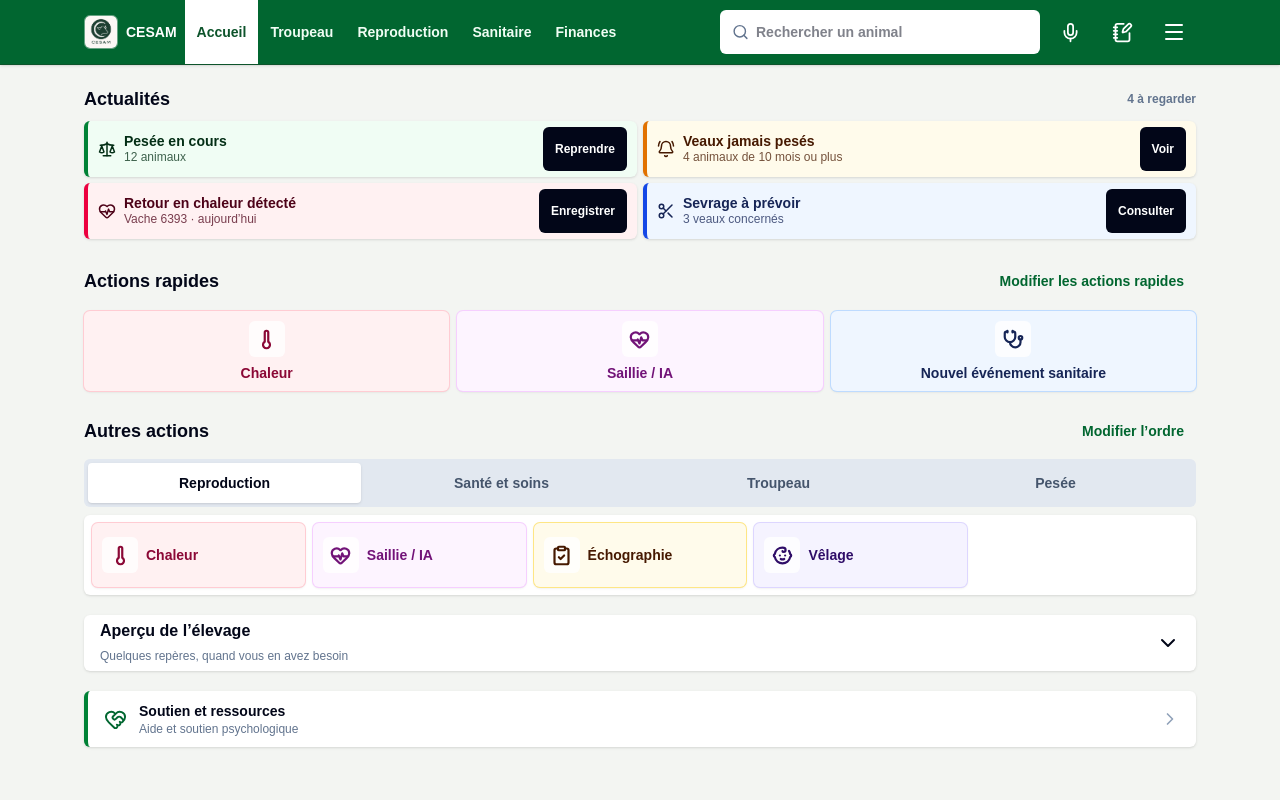
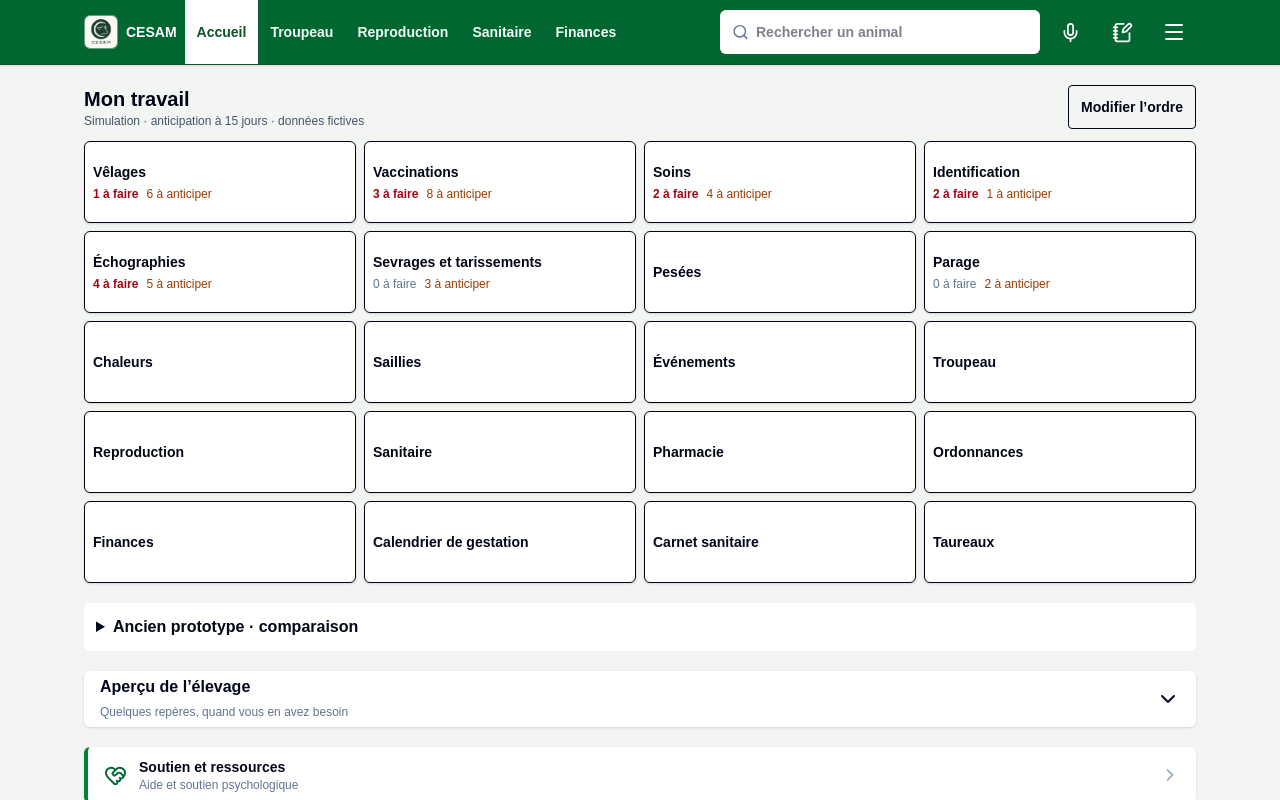
Before and after one commit to quentin12200/cesam, a Next.js app: page /prototype-accueil-v3 in a window 1280 px wide. Built offline with nearby package versions, Linux system fonts and the light colour scheme.

Commit message:
Lab : prototype Mon travail avec échéances et ordre personnalisable

```diff
--- a/app/prototype-accueil-v3/PrototypeAccueilV3.tsx
+++ b/app/prototype-accueil-v3/PrototypeAccueilV3.tsx
@@ -115,7 +115,8 @@ export default function PrototypeAccueilV3() {
       />
 
       <main className="mx-auto w-full max-w-6xl px-3 py-3 sm:px-5 sm:py-5">
-        <NewsSection onSimulate={simulate} />
+        <WorkBoard />
+        <details className="mt-5 rounded-md bg-white p-3"><summary className="cursor-pointer font-bold">Ancien prototype · comparaison</summary>
 
         <section className="mt-5" aria-labelledby="daily-title">
           <div className="mb-2 flex items-center justify-between gap-3">
@@ -135,6 +136,7 @@ export default function PrototypeAccueilV3() {
           </div>
         </section>
 
+        </details>
         <section className="mt-5 overflow-hidden rounded-md bg-white shadow-sm">
           <button type="button" onClick={() => setOverviewOpen((open) => !open)} className="flex min-h-14 w-full items-center justify-between px-4 text-left" aria-expanded={overviewOpen}>
             <span><strong className="block font-black">Aperçu de l’élevage</strong><span className="text-xs text-slate-500">Quelques repères, quand vous en avez besoin</span></span>
@@ -406,3 +408,30 @@ function FavoritesEditor({ favorites, onChange, onClose, onAction }: { favorites
 function ExitDialog({ onClose, onSelect }: { onClose: () => void; onSelect: (reason: string) => void }) {
   return <div className="fixed inset-0 z-50 flex items-end justify-center bg-black/45 sm:items-center sm:p-4" onMouseDown={onClose}><section role="dialog" aria-modal="true" aria-labelledby="exit-title" onMouseDown={(event) => event.stopPropagation()} className="w-full max-w-md rounded-t-lg bg-white p-4 shadow-2xl sm:rounded-lg"><div className="flex items-center justify-between"><div><h2 id="exit-title" className="text-lg font-black">Sortir un animal</h2><p className="text-xs text-slate-500">Simulation des motifs issus de SINal</p></div><button type="button" onClick={onClose} className="p-2" aria-label="Fermer"><X /></button></div><div className="mt-4 space-y-2">{PROTOTYPE_EXIT_REASONS.map((reason) => <button key={reason} type="button" onClick={() => onSelect(reason)} className="flex min-h-12 w-full items-center rounded-md border border-slate-200 px-3 text-left text-sm font-bold hover:bg-slate-50">{reason}</button>)}</div></section></div>;
 }
+
+const WORK_ITEMS = [
+  ["Vêlages", 1, 6], ["Vaccinations", 3, 8], ["Soins", 2, 4],
+  ["Identification", 2, 1], ["Échographies", 4, 5], ["Sevrages et tarissements", 0, 3],
+  ["Pesées", null, null], ["Parage", 0, 2], ["Chaleurs", null, null], ["Saillies", null, null],
+  ["Événements", null, null], ["Troupeau", null, null], ["Reproduction", null, null],
+  ["Sanitaire", null, null], ["Pharmacie", null, null], ["Ordonnances", null, null],
+  ["Finances", null, null], ["Calendrier de gestation", null, null], ["Carnet sanitaire", null, null], ["Taureaux", null, null],
+] as const;
+function WorkBoard() {
+  const [order, setOrder] = useState(WORK_ITEMS.map((_, i) => i));
+  const [editing, setEditing] = useState(false);
+  const [active, setActive] = useState<number | null>(null);
+  const [period, setPeriod] = useState<"now" | "soon">("now");
+  function move(index: number, delta: number) {
+    setOrder(current => { const next = [...current]; const target = index + delta;
+      if (target < 0 || target >= next.length) return current;
+      [next[index], next[target]] = [next[target], next[index]]; return next; });
+  }
+  const item = active === null ? null : WORK_ITEMS[active];
+  const count = item ? item[period === "now" ? 1 : 2] : null;
+  return <section aria-label="Mon travail" className="space-y-3">
+    <div className="flex flex-wrap items-center justify-between gap-2"><div><h2 className="text-xl font-black">Mon travail</h2><p className="text-xs text-slate-600">Simulation · anticipation à 15 jours · données fictives</p></div><button type="button" onClick={() => setEditing(!editing)} className="min-h-11 rounded border px-3 text-sm font-bold">{editing ? "Terminer" : "Modifier l’ordre"}</button></div>
+    <div className="grid grid-cols-2 gap-2 sm:grid-cols-3 lg:grid-cols-4">{order.map((id, index) => { const [label, now, soon] = WORK_ITEMS[id]; return <div key={id} className="min-w-0 rounded-md border bg-white p-2 shadow-sm"><button type="button" disabled={editing} onClick={() => { setActive(id); setPeriod(now === 0 && soon ? "soon" : "now"); }} className="min-h-16 w-full text-left"><strong className="block break-words text-sm">{label}</strong>{now !== null && <span className="mt-1 flex flex-wrap gap-x-2 text-xs"><span className={now ? "font-bold text-red-800" : "text-slate-500"}>{now} à faire</span><span className="text-amber-800">{soon} à anticiper</span></span>}</button>{editing && <div className="flex gap-2"><button type="button" disabled={index === 0} onClick={() => move(index,-1)} aria-label={"Avancer "+label} className="min-h-11 flex-1 rounded border">↑</button><button type="button" disabled={index === order.length-1} onClick={() => move(index,1)} aria-label={"Reculer "+label} className="min-h-11 flex-1 rounded border">↓</button></div>}</div>; })}</div>
+    {item && <div role="dialog" aria-label={item[0]} className="rounded-md border bg-white p-3"><div className="flex justify-between gap-2"><h3 className="font-black">{item[0]}</h3><button type="button" onClick={() => setActive(null)} className="min-h-11 px-3">Fermer</button></div>{count !== null ? <><div className="flex gap-2">{(["now","soon"] as const).map(p => <button key={p} type="button" aria-pressed={period===p} onClick={() => setPeriod(p)} className="min-h-11 rounded border px-3">{p==="now"?"À faire":"À anticiper"}</button>)}</div><p className="my-2 text-xs text-slate-600">Liste fictive · {count} animaux</p>{Array.from({length:count},(_,i)=><label key={period+i} className="flex min-h-11 items-center gap-2 border-t"><input type="checkbox" /> Animal fictif {9000+i} · {period==="now"?"À traiter":"Dans les 15 jours"}</label>)}</> : <p className="text-sm text-slate-600">Accès simulé · aucun compteur défini.</p>}</div>}
+  </section>;
+}
```
